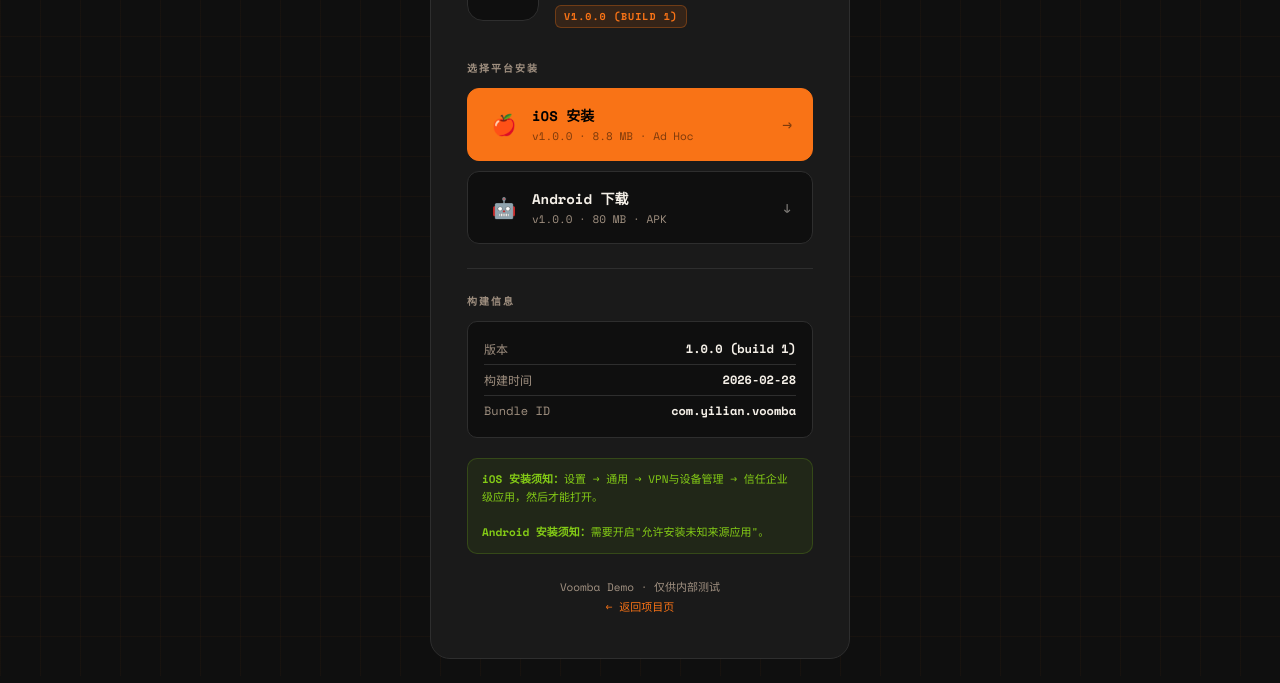
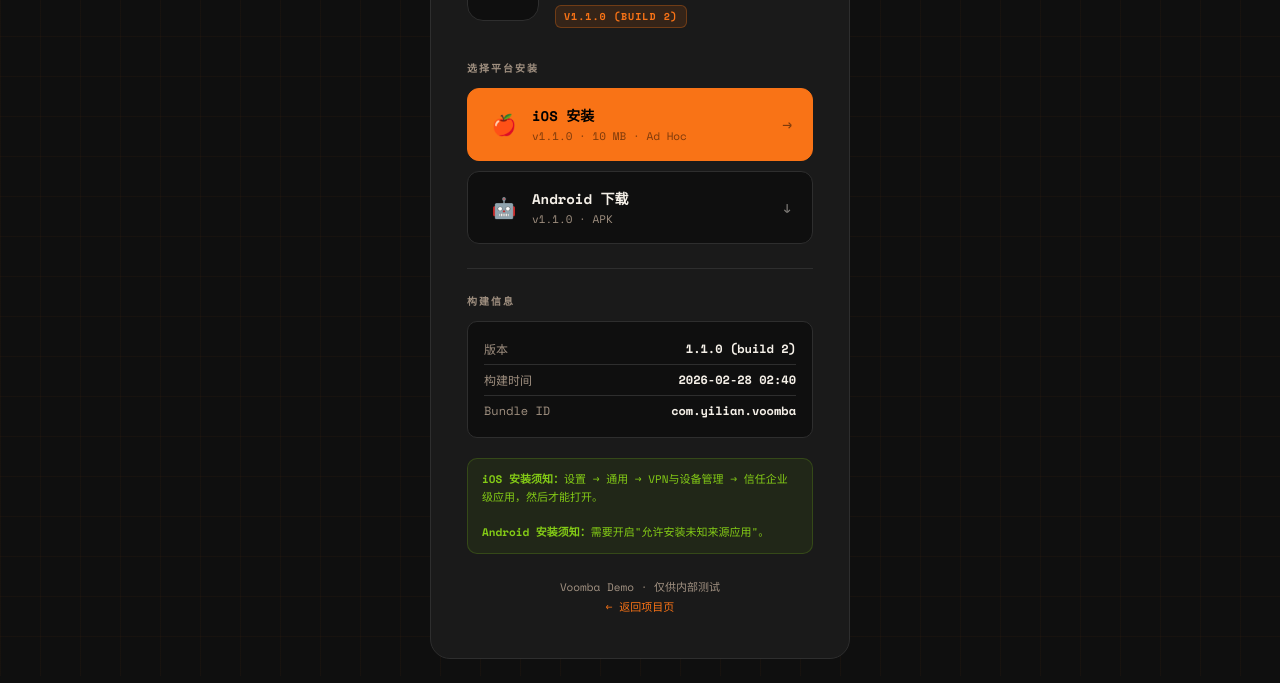
Before and after one commit to kundouzhishou/playground, a plain HTML site: page voomba/install/index.html in a window 1280 px wide. Shown: the part 124-807 px from the top of the page. Drawn offline with nearby package versions, Linux system fonts and the light colour scheme.

Commit message:
chore: voomba v1.1.0 (build 2) — fix iOS map crash

```diff
--- a/voomba/install/index.html
+++ b/voomba/install/index.html
@@ -254,7 +254,7 @@
             <div class="app-info">
                 <h1>Voomba</h1>
                 <div class="tagline">打车出行 · 西非城市</div>
-                <div class="badge">v1.0.0 (build 1)</div>
+                <div class="badge">v1.1.0 (build 2)</div>
             </div>
         </div>
 
@@ -265,7 +265,7 @@
                 <div class="btn-icon">🍎</div>
                 <div class="btn-text">
                     <strong>iOS 安装</strong>
-                    <span>v1.0.0 · 8.8 MB · Ad Hoc</span>
+                    <span>v1.1.0 · 10 MB · Ad Hoc</span>
                 </div>
             </div>
             <div class="btn-arrow">→</div>
@@ -276,7 +276,7 @@
                 <div class="btn-icon">🤖</div>
                 <div class="btn-text">
                     <strong>Android 下载</strong>
-                    <span>v1.0.0 · 80 MB · APK</span>
+                    <span>v1.1.0 · APK</span>
                 </div>
             </div>
             <div class="btn-arrow">↓</div>
@@ -286,8 +286,8 @@
 
         <div class="section-label">构建信息</div>
         <div class="build-info">
-            <div class="build-row"><span>版本</span><span>1.0.0 (build 1)</span></div>
-            <div class="build-row"><span>构建时间</span><span>2026-02-28</span></div>
+            <div class="build-row"><span>版本</span><span>1.1.0 (build 2)</span></div>
+            <div class="build-row"><span>构建时间</span><span>2026-02-28 02:40</span></div>
             <div class="build-row"><span>Bundle ID</span><span>com.yilian.voomba</span></div>
         </div>
 
```
Also changed, not shown: 1 other file.
